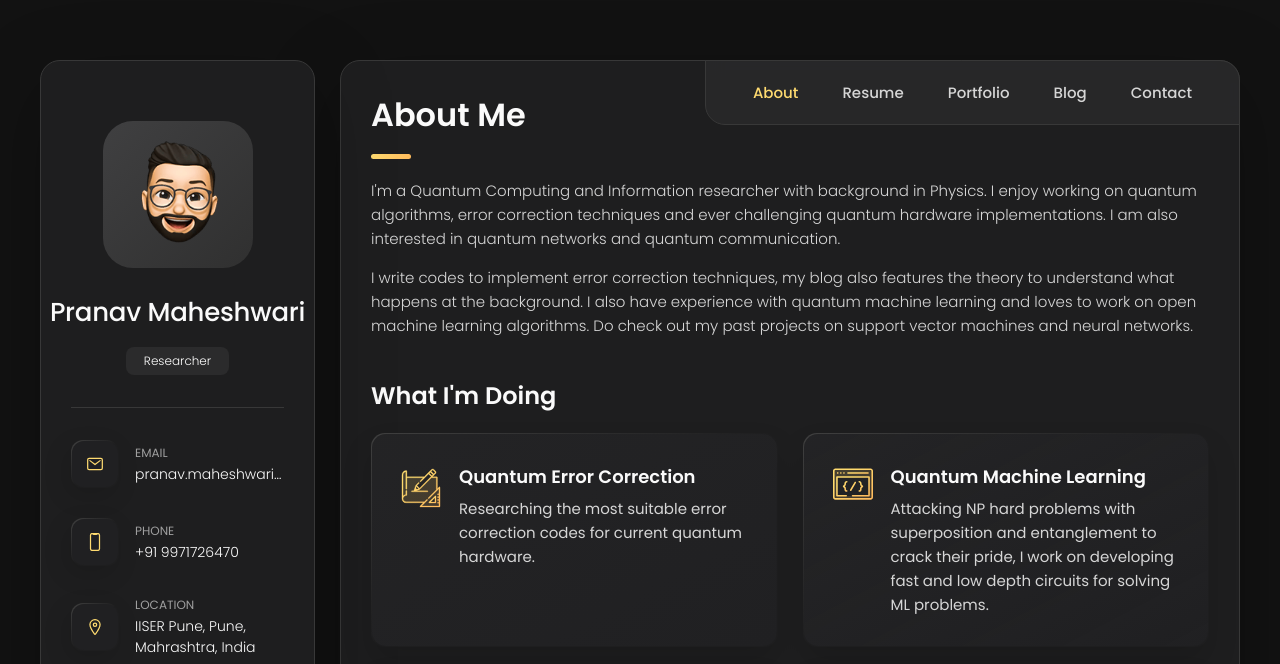
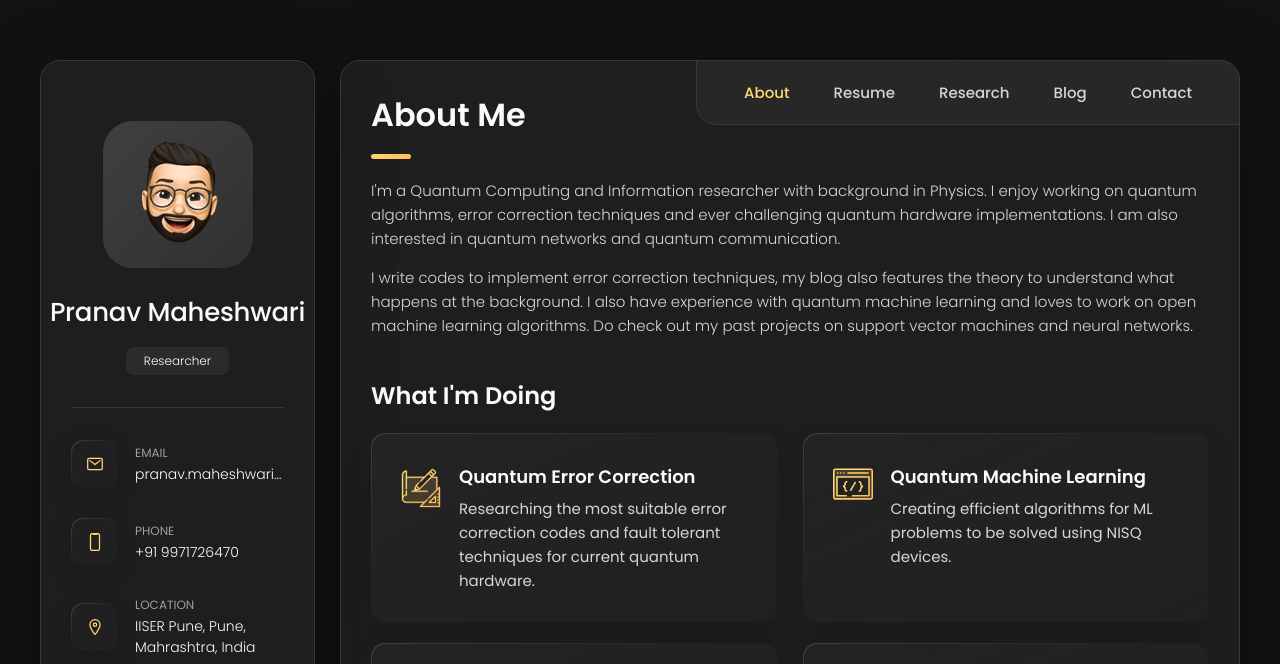
Before and after one commit to maheshwaripranav/maheshwaripranav.github.io, a plain HTML site: page index.html in a window 1280 px wide. Shown: the top 664 px of the page. Drawn offline with nearby package versions, Linux system fonts and the light colour scheme.

Commit message:
Updated Index.html

```diff
--- a/index.html
+++ b/index.html
@@ -176,7 +176,7 @@
           </li>
 
           <li class="navbar-item">
-            <button class="navbar-link" data-nav-link>Portfolio</button>
+            <button class="navbar-link" data-nav-link>Research</button>
           </li>
 
           <li class="navbar-item">
@@ -235,7 +235,7 @@
                 <h4 class="h4 service-item-title">Quantum Error correction</h4>
 
                 <p class="service-item-text">
-                  Researching the most suitable error correction codes for current quantum hardware.
+                  Researching the most suitable error correction codes and fault tolerant techniques for current quantum hardware.
                 </p>
               </div>
 
@@ -251,7 +251,7 @@
                 <h4 class="h4 service-item-title">Quantum Machine Learning</h4>
 
                 <p class="service-item-text">
-                  Attacking NP hard problems with superposition and entanglement to crack their pride, I work on developing fast and low depth circuits for solving ML problems.
+                  Creating efficient algorithms for ML problems to be solved using NISQ devices.
                 </p>
               </div>
 
```
